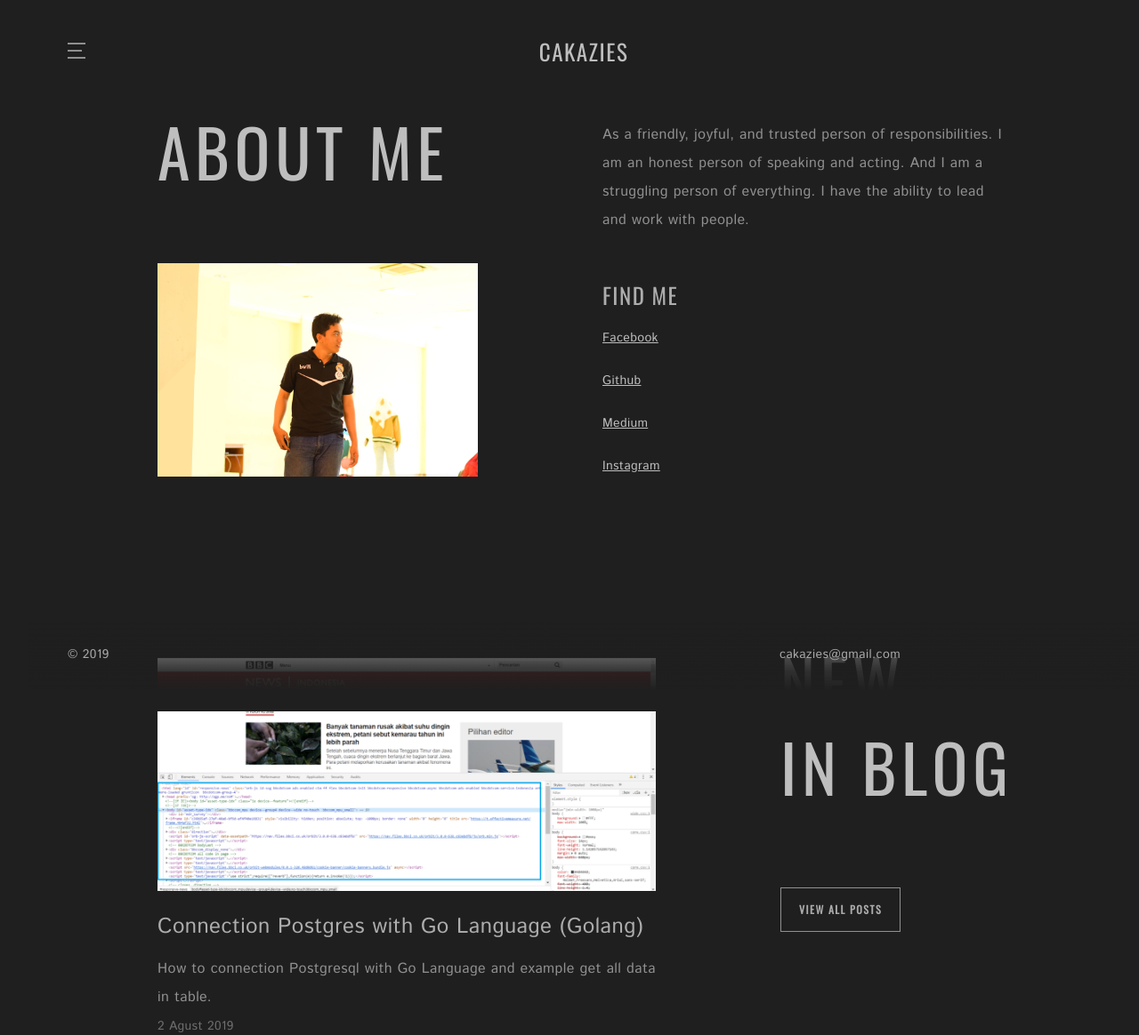
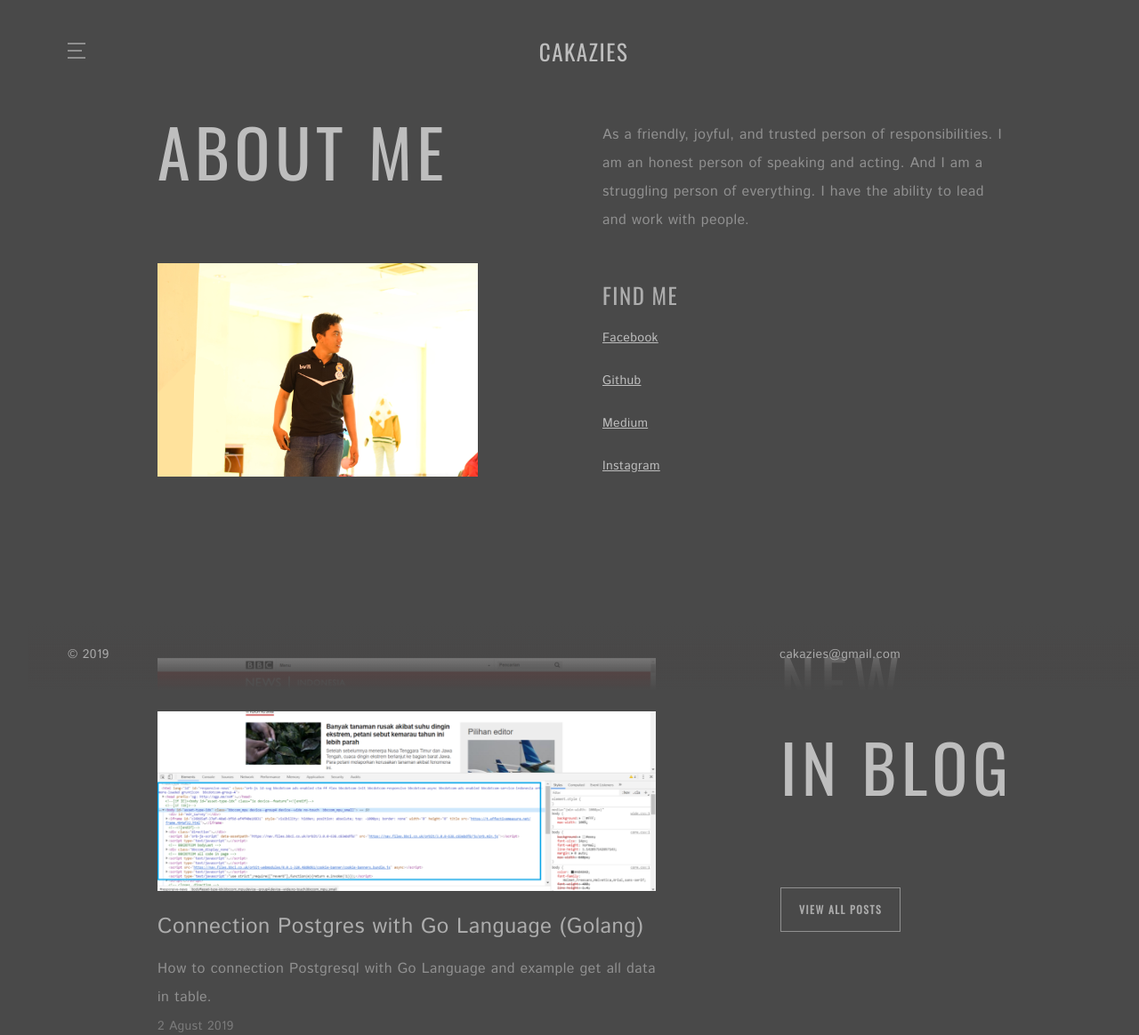
Before and after one commit to cakazies/cakazies.github.io, a PHP site: page /blog/contact.html in a window 1280 px wide. Shown: the whole page at 89% size. Run offline with PHP 8.4, Linux system fonts and the light colour scheme.

Commit message:
change bakcground color

```diff
--- a/blog/css/custom.css
+++ b/blog/css/custom.css
@@ -162,7 +162,7 @@ a {
 /**** BACKGROUND COLORS ****/
 /**** main background ****/
 body {
-  background-color: #1F1F1F; }
+  background-color: #494949; }
 
 /**** active item in pagination ****/
 .pagination__item--active {
@@ -197,7 +197,7 @@ ul.list li:before {
 
 /**** button border ****/
 .header--scrolled {
-  background: rgba(31, 31, 31, 0.9); }
+  background: rgba(73, 72, 72, 0.95); }
 
 /**** burger menu ****/
 .header__nav {
@@ -237,10 +237,10 @@ ul.list li:before {
 
 /**** gradient of footer ****/
 .footer {
-  background-image: -webkit-gradient(linear, left top, left bottom, from(rgba(31, 31, 31, 0)), color-stop(22%, rgba(31, 31, 31, 0.6)), color-stop(36%, rgba(31, 31, 31, 0.7)), color-stop(55%, rgba(31, 31, 31, 0.9)), color-stop(76%, #1F1F1F));
+  /* background-image: -webkit-gradient(linear, left top, left bottom, from(rgba(31, 31, 31, 0)), color-stop(22%, rgba(31, 31, 31, 0.6)), color-stop(36%, rgba(31, 31, 31, 0.7)), color-stop(55%, rgba(31, 31, 31, 0.9)), color-stop(76%, #1F1F1F));
   background-image: -webkit-linear-gradient(top, rgba(31, 31, 31, 0) 0%, rgba(31, 31, 31, 0.6) 22%, rgba(31, 31, 31, 0.7) 36%, rgba(31, 31, 31, 0.9) 55%, #1F1F1F 76%);
   background-image: -moz-linear-gradient(top, rgba(31, 31, 31, 0) 0%, rgba(31, 31, 31, 0.6) 22%, rgba(31, 31, 31, 0.7) 36%, rgba(31, 31, 31, 0.9) 55%, #1F1F1F 76%);
-  background-image: -o-linear-gradient(top, rgba(31, 31, 31, 0) 0%, rgba(31, 31, 31, 0.6) 22%, rgba(31, 31, 31, 0.7) 36%, rgba(31, 31, 31, 0.9) 55%, #1F1F1F 76%);
-  background-image: linear-gradient(-180deg, rgba(31, 31, 31, 0) 0%, rgba(31, 31, 31, 0.6) 22%, rgba(31, 31, 31, 0.7) 36%, rgba(31, 31, 31, 0.9) 55%, #1F1F1F 76%); }
+  background-image: -o-linear-gradient(top, rgba(31, 31, 31, 0) 0%, rgba(31, 31, 31, 0.6) 22%, rgba(31, 31, 31, 0.7) 36%, rgba(31, 31, 31, 0.9) 55%, #1F1F1F 76%); */
+  background-image: linear-gradient(-180deg, rgba(73, 72, 72, 0) 0%, rgba(73, 72, 72, 0.6) 22%, rgba(73, 72, 72, 0.7) 36%, rgba(73, 72, 72, 0.9) 55%, #494949 76%); }
 
 /**** Write your custom styles at this file ****/
```
